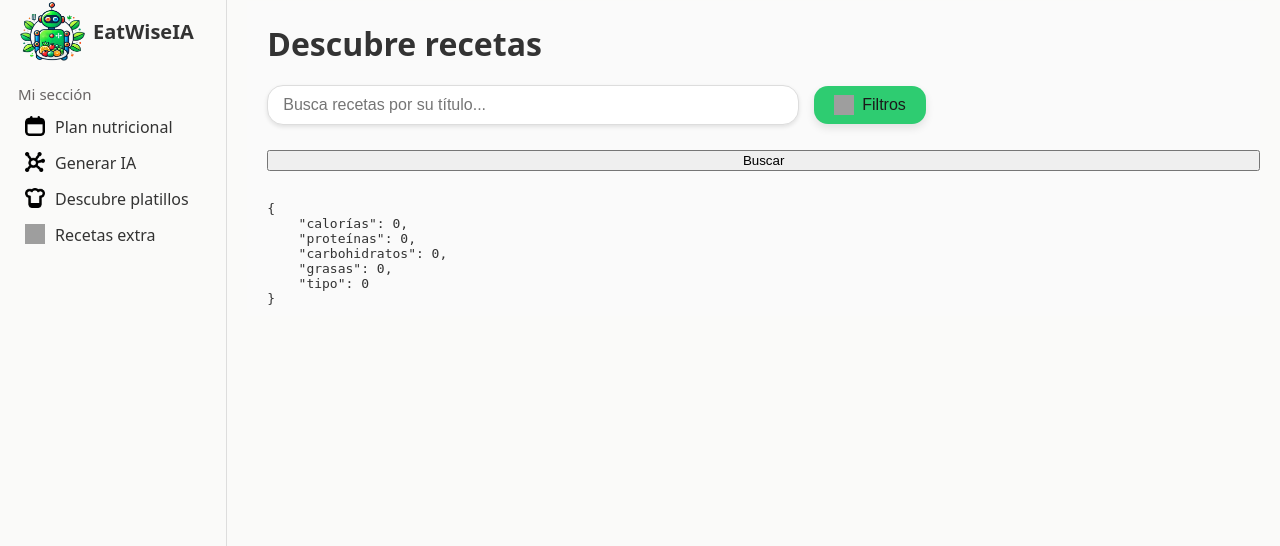
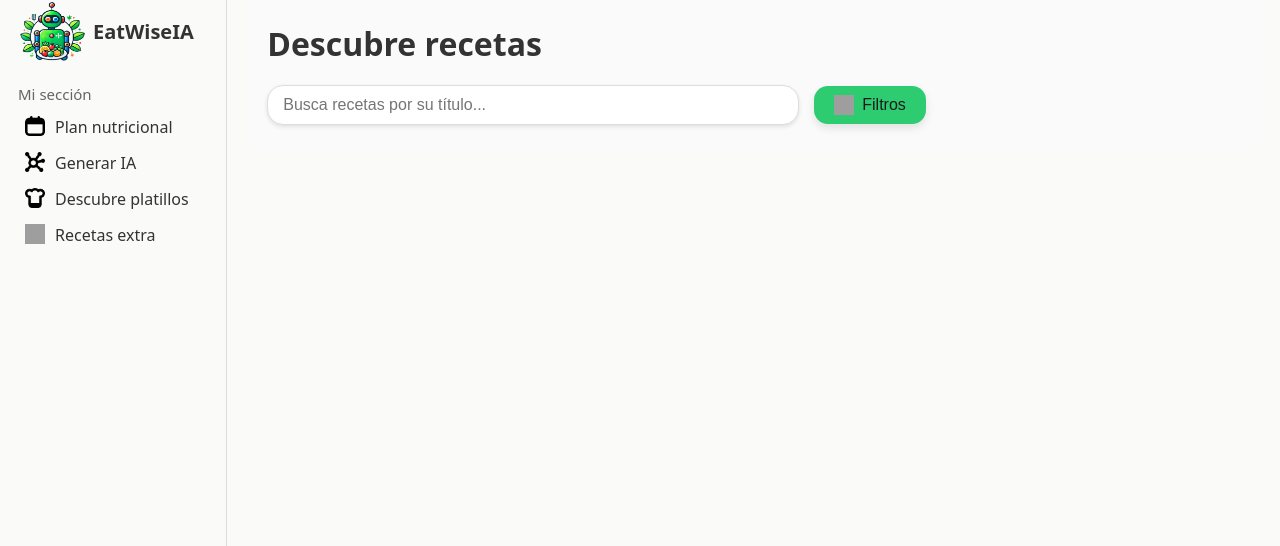
Before and after one commit to danielfernando4/Proyecto-IA-Nutrition, a Flask app: page /descubre in a window 1280 px wide. Shown: the part 19-565 px from the top of the page. Run offline with Flask 3, Linux system fonts and the light colour scheme; the visitor is signed in with stand-in values (Sample User, id 1); data that the repository does not hold is empty; grey boxes are pictures that could not be loaded.

Commit message:
Commit enviado de post

```diff
--- a/static/js/descrubre.js
+++ b/static/js/descrubre.js
@@ -128,6 +128,8 @@ document.addEventListener('DOMContentLoaded', function () {
 
 
     async function sendFilterStates(states) {
+        console.log("Enviando JSON al servidor:", states);
+
         try {
             const response = await fetch('/descubre', {
                 method: 'POST',
@@ -140,8 +142,6 @@ document.addEventListener('DOMContentLoaded', function () {
             if (response.ok) {
                 const data = await response.json();
 
-
-                updateComidaResults(data);
             } else {
                 console.error('Error en el POST:', response.statusText);
             }
@@ -157,7 +157,7 @@ document.addEventListener('DOMContentLoaded', function () {
         console.log(currentStates);
 
         if (display) {
-            display.textContent = JSON.stringify(currentStates, null, 4); // Formatear el JSON para que sea legible
+            display.textContent = JSON.stringify(currentStates, null, 4);
         }
 
         sendFilterStates(currentStates);
--- a/templates/descubre.html
+++ b/templates/descubre.html
@@ -16,18 +16,18 @@
     </div>
 
     <div class="filters_content" id="filters_content">
-        <button class="icon-button" type="submit">
+        <button class="icon-button" onclick="getMethods()" type="submit">
             <img src="/static/icons/calorias.png" alt="Calorías" class="icon-image"> Calorías
         </button>
 
         <button class="icon-button">
-            <img src="/static/icons/carne.png" alt="Proteínas" class="icon-image"> Proteínas
+            <img src="/static/icons/carne.png" onclick="getMethods()" alt="Proteínas" class="icon-image"> Proteínas
         </button>
         <button class="icon-button">
-            <img src="/static/icons/pan.png" alt="Carbohidratos" class="icon-image"> Carbohidratos
+            <img src="/static/icons/pan.png" onclick="getMethods()" alt="Carbohidratos" class="icon-image"> Carbohidratos
         </button>
         <button class="icon-button">
-            <img src="/static/icons/aguacate.png" alt="Grasas" class="icon-image"> Grasas
+            <img src="/static/icons/aguacate.png" onclick="getMethods()" alt="Grasas" class="icon-image"> Grasas
         </button>
 
         <div class="icon-button-wrapper">
@@ -38,10 +38,6 @@
             </select>
         </div>
     </div>
-
-    <button onclick="getMethods()" type="submit">Buscar</button>
-
-    <div id="filter-states-display" style="margin-top: 20px; font-family: monospace; white-space: pre-wrap;"></div>
 
     <div class="recipe-cards">
     </div>
```
